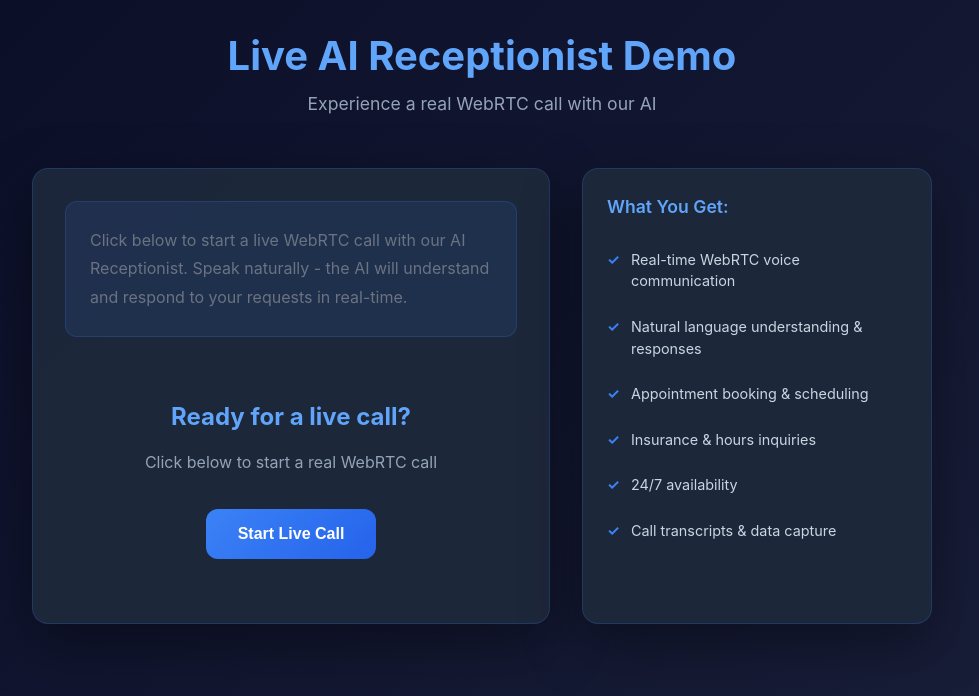
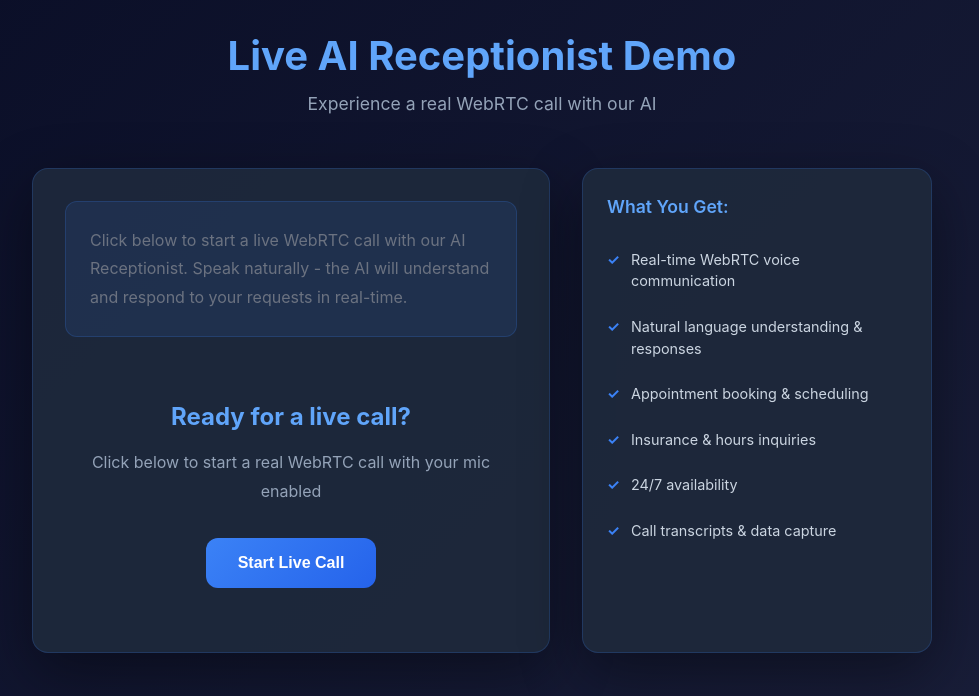
Before and after one commit to kappapogu/ai-receptionist-saas, a Next.js app: page /demo in a window 1280 px wide. Shown: the top 696 px of the page, without its empty margins (158-1137 px from the left). Built offline with nearby package versions, Linux system fonts and the light colour scheme.

Commit message:
Improve SDK loading error handling in demo page

```diff
--- a/app/demo/page.jsx
+++ b/app/demo/page.jsx
@@ -18,6 +18,9 @@ export default function DemoPage() {
     script.onload = () => {
       console.log('✅ Retell SDK loaded');
       retellRef.current = window.Retell;
+    };
+    script.onerror = () => {
+      console.error('❌ Failed to load Retell SDK');
     };
     document.body.appendChild(script);
 
@@ -136,8 +139,8 @@ export default function DemoPage() {
           {callStatus === 'idle' || callStatus === 'error' ? (
             <div className={styles.callStart}>
               <h2>Ready for a live call?</h2>
-              <p>Click below to start a real WebRTC call</p>
-              {error && <div style={{ color: '#f87171', marginBottom: '1rem' }}>Error: {error}</div>}
+              <p>Click below to start a real WebRTC call with your mic enabled</p>
+              {error && <div style={{ color: '#f87171', marginBottom: '1rem', fontSize: '0.9rem' }}>⚠️ {error}</div>}
               <button onClick={startCall} className={styles.startBtn} disabled={callStatus === 'connecting'}>
                 {callStatus === 'connecting' ? 'Connecting...' : 'Start Live Call'}
               </button>
```
